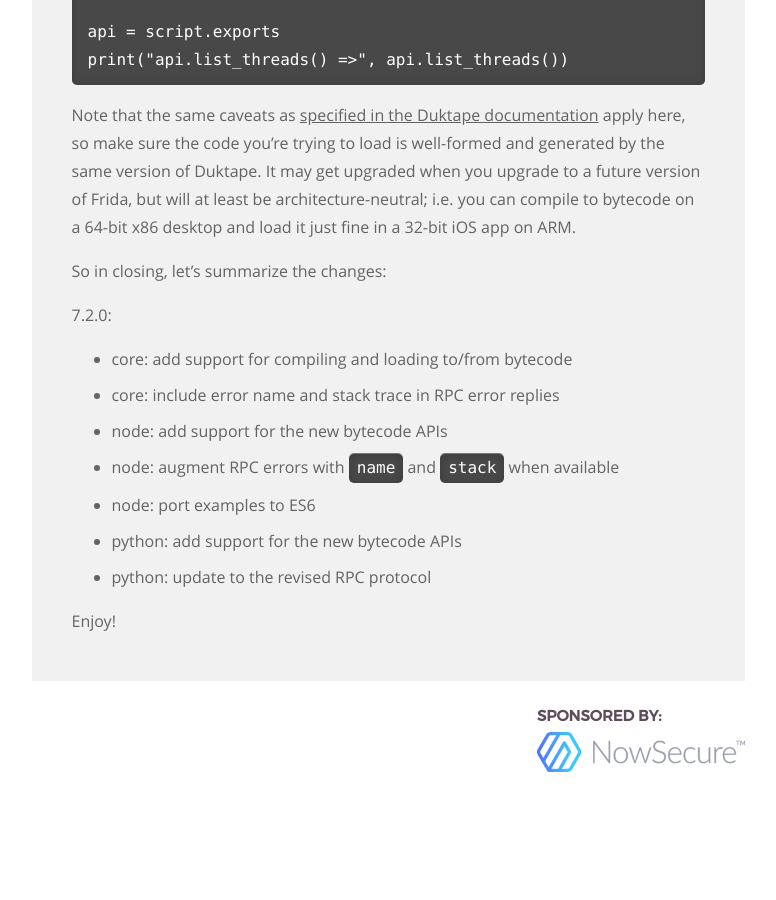
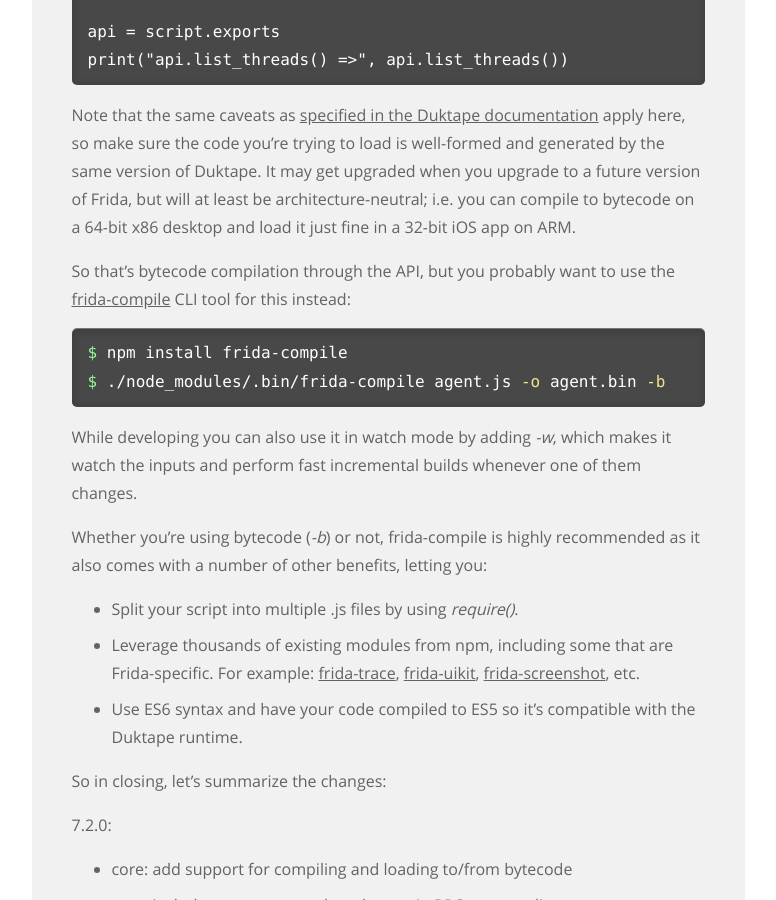
Before and after one commit to frida/frida-website, a Jekyll site: the page built from _posts/2016-06-02-frida-7-2-released.markdown, in a window 1280 px wide and 900 px high, scrolled down 2324 px. Shown: the whole window, without its empty margins (364-1140 px from the left). Built offline with Jekyll 4.4.1, drawn with Linux system fonts in a browser that asks for light colours; before the commit the page ends 3106 px from its top, so only the background shows below that.

Commit message:
Add a few notes about the frida-compile tool

```diff
--- a/_posts/2016-06-02-frida-7-2-released.markdown
+++ b/_posts/2016-06-02-frida-7-2-released.markdown
@@ -63,7 +63,7 @@ co(function* () {
 
 And from Python:
 
-{% highlight py %}
+{% highlight python %}
 from __future__ import print_function
 import frida
 
@@ -95,6 +95,30 @@ to a future version of Frida, but will at least be architecture-neutral; i.e.
 you can compile to bytecode on a 64-bit x86 desktop and load it just fine in
 a 32-bit iOS app on ARM.
 
+So that's bytecode compilation through the API, but you probably want to use the [frida-compile](https://github.com/frida/frida-compile)
+CLI tool for this instead:
+
+{% highlight bash %}
+$ npm install frida-compile
+$ ./node_modules/.bin/frida-compile agent.js -o agent.bin -b
+{% endhighlight %}
+
+While developing you can also use it in watch mode by adding *-w*, which makes
+it watch the inputs and perform fast incremental builds whenever one of them
+changes.
+
+Whether you're using bytecode (*-b*) or not, frida-compile is highly recommended
+as it also comes with a number of other benefits, letting you:
+
+- Split your script into multiple .js files by using *require()*.
+- Leverage thousands of existing modules from npm, including some that are
+  Frida-specific. For example:
+  [frida-trace](https://github.com/nowsecure/frida-trace),
+  [frida-uikit](https://github.com/nowsecure/frida-uikit),
+  [frida-screenshot](https://github.com/nowsecure/frida-screenshot), etc.
+- Use ES6 syntax and have your code compiled to ES5 so it's compatible with
+  the Duktape runtime.
+
 So in closing, let's summarize the changes:
 
 7.2.0:
```
